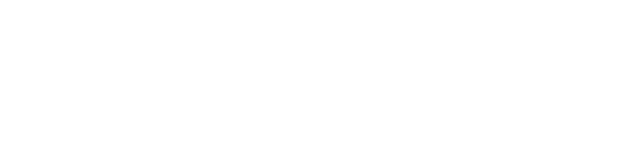
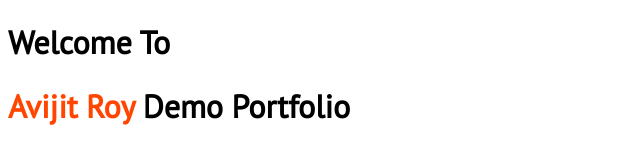
Before and after one commit to ankan-782/developer-portfolio, a plain HTML site: page index.html in a window 1280 px wide. Shown: the whole page, without its empty margins (0-640 px from the left). Drawn offline with Linux system fonts and the light colour scheme.

Commit message:
span name and font add

```diff
--- a/index.html
+++ b/index.html
@@ -5,8 +5,11 @@
     <meta http-equiv="X-UA-Compatible" content="IE=edge">
     <meta name="viewport" content="width=device-width, initial-scale=1.0">
     <title>Avijit Roy Demo Portfolio</title>
+    <link rel="stylesheet" href="style.css">
 </head>
 <body>
-
+    <h1>Welcome To</h1>
+    <h1><span class="name">Avijit Roy</span> Demo Portfolio</h1>
+    <h3></h3>
 </body>
 </html>
--- /dev/null
+++ b/style.css
@@ -0,0 +1,7 @@
+@import url('https://fonts.googleapis.com/css2?family=PT+Sans&display=swap');
+body {
+    font-family: 'PT Sans', sans-serif;
+}
+.name {
+    color: orangered;
+}
```
